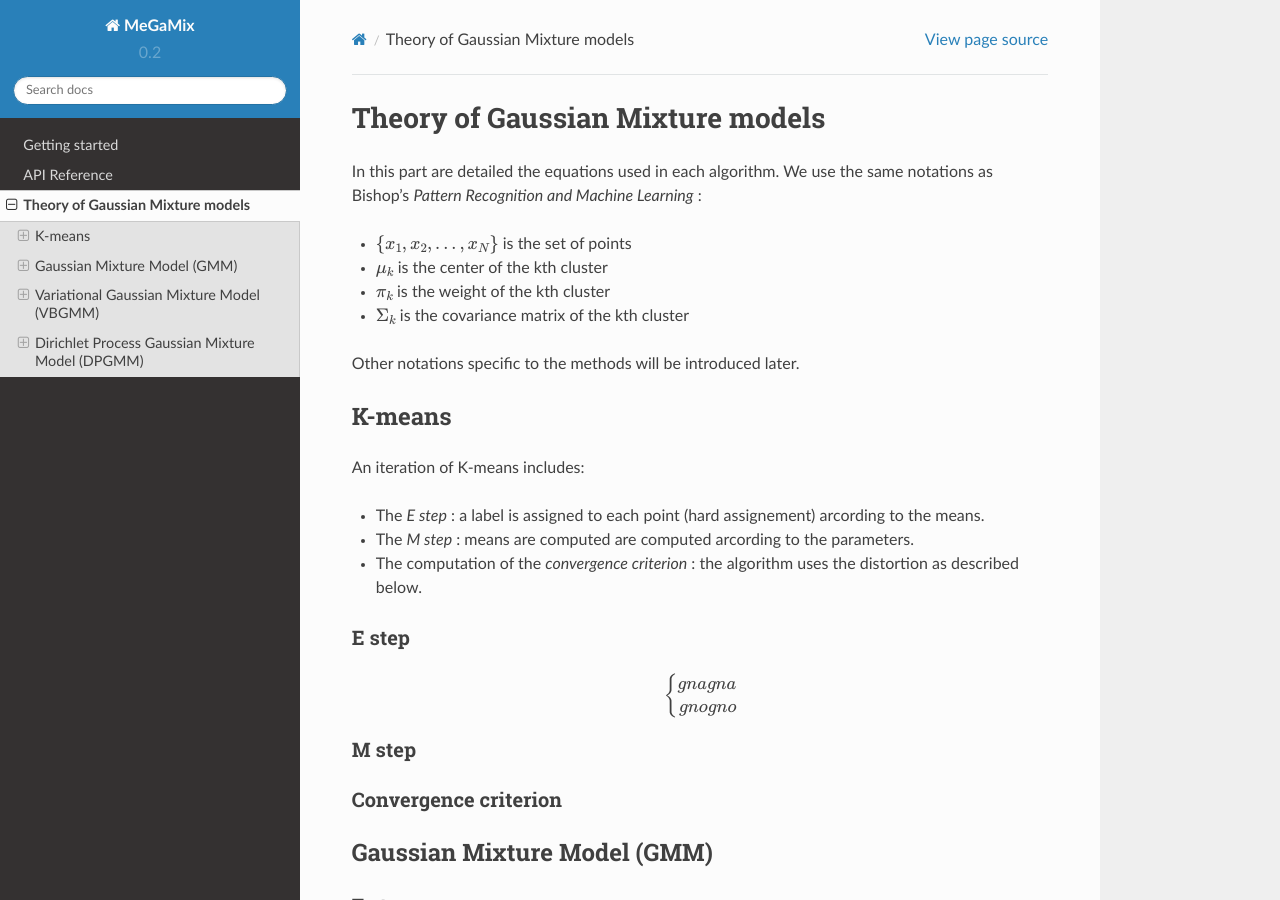
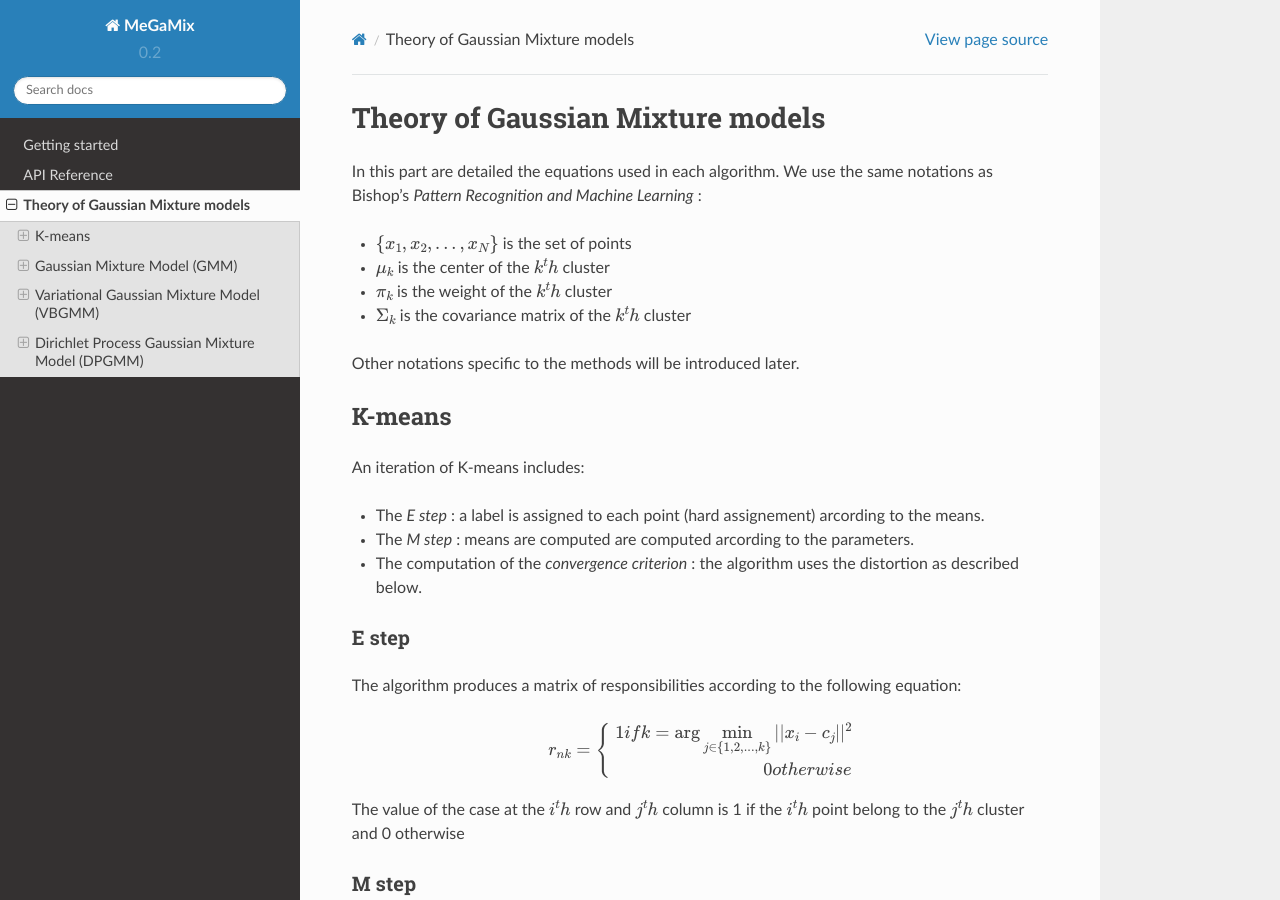
Before and after one commit to 14thibea/megamix, a Sphinx documentation site: the page built from doc/technical_doc.rst, in a window 1280 px wide and 900 px high. Built offline with Sphinx 7.4.7 and the Read the Docs theme 2.0.0, drawn with Linux system fonts in a browser that asks for light colours; formulas are drawn with MathJax 3.

Commit message:
finished the e step of kmeans

```diff
--- a/doc/technical_doc.rst
+++ b/doc/technical_doc.rst
@@ -5,9 +5,9 @@ In this part are detailed the equations used in each algorithm.
 We use the same notations as Bishop's *Pattern Recognition and Machine Learning* :
 
 * :math:`\{x_1,x_2,...,x_N\}` is the set of points
-* :math:`\mu_k` is the center of the kth cluster
-* :math:`\pi_k` is the weight of the kth cluster
-* :math:`\Sigma_k` is the covariance matrix of the kth cluster
+* :math:`\mu_k` is the center of the :math:`k^th` cluster
+* :math:`\pi_k` is the weight of the :math:`k^th` cluster
+* :math:`\Sigma_k` is the covariance matrix of the :math:`k^th` cluster
 
 Other notations specific to the methods will be introduced later.
 
@@ -23,13 +23,19 @@ An iteration of K-means includes:
 E step
 ******
 
+The algorithm produces a matrix of responsibilities according to the following equation:
+
 .. math::
+
+  r_{nk} =
   \left\{
     \begin{split}
-    gnagna\\
-    gnogno
+    1 if k = \arg\min_{j\in\{1,2,...,k\}}||x_i-c_j||^2 \\
+    0 otherwise
     \end{split}
   \right.
+
+The value of the case at the :math:`i^th` row and :math:`j^th` column is 1 if the :math:`i^th` point belong to the :math:`j^th` cluster and 0 otherwise
 
 M step
 ******
```
